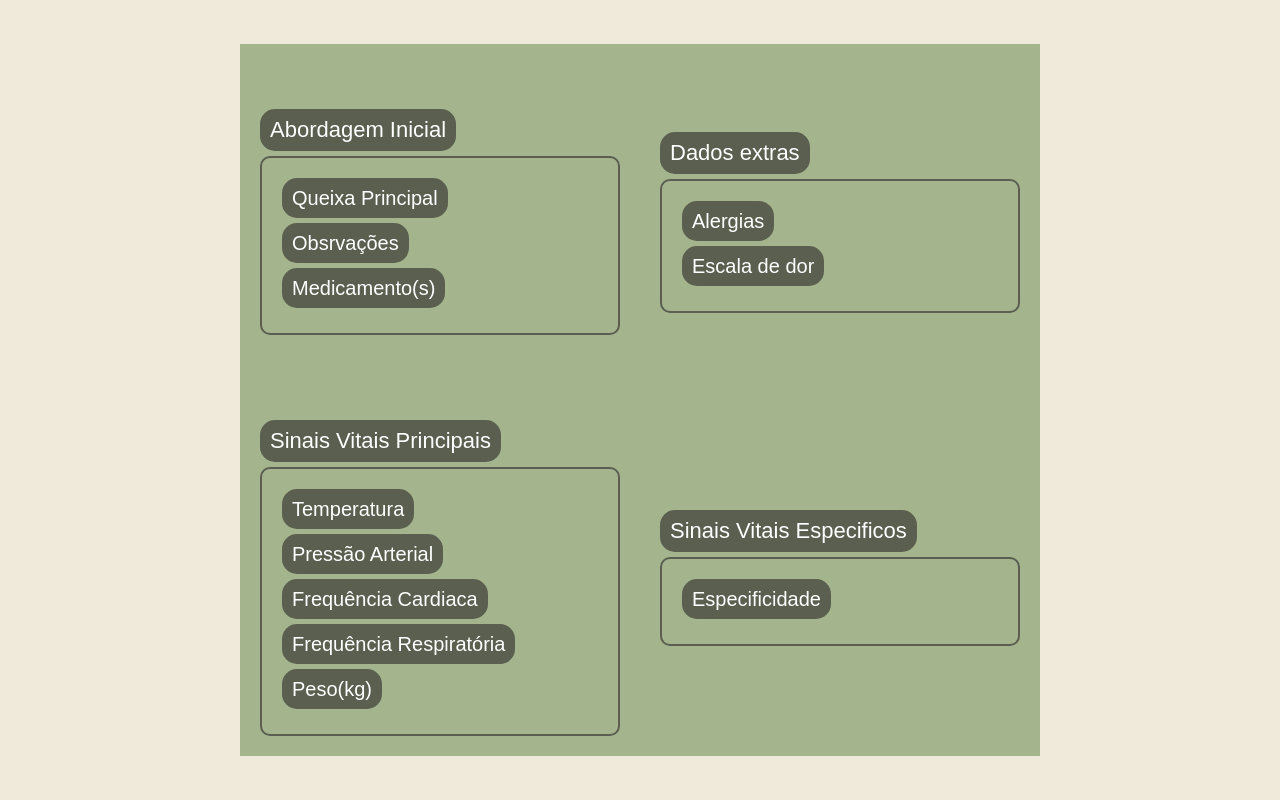
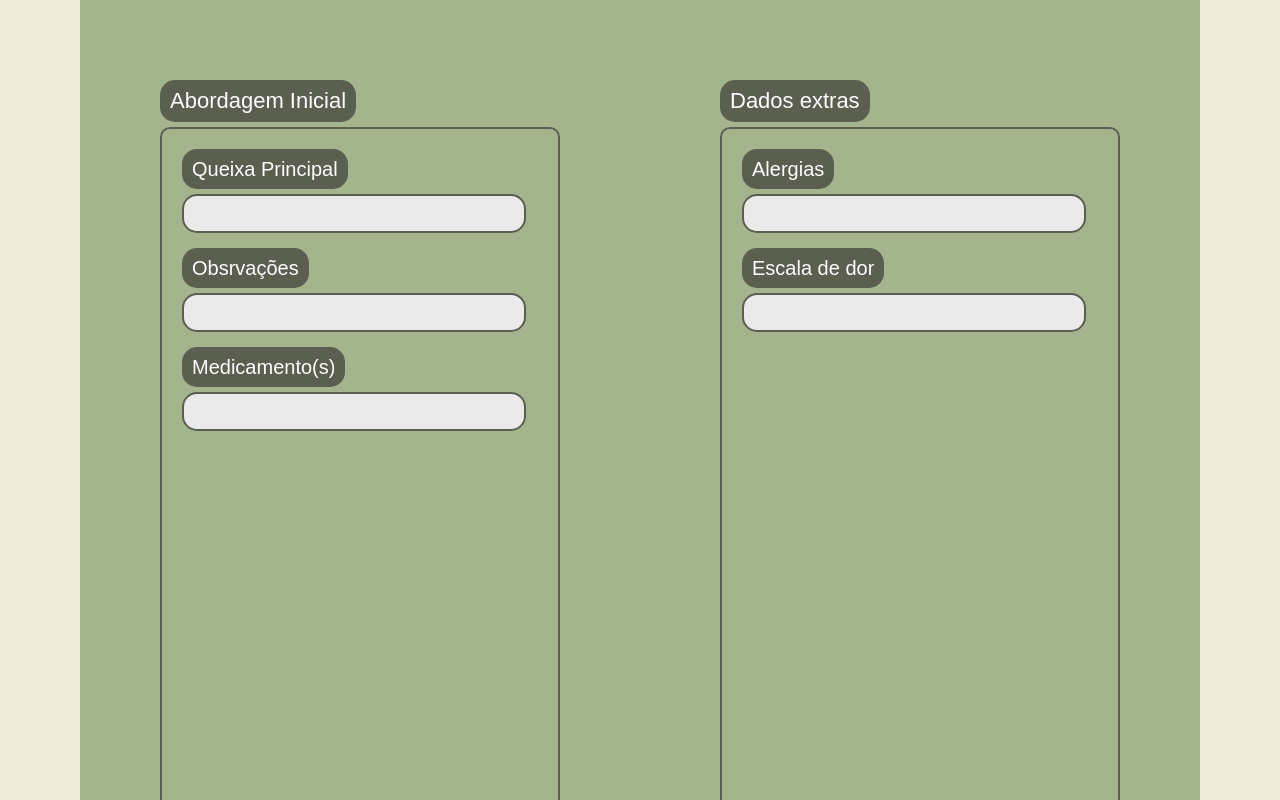
Before and after one commit to emberjp/AcolheMED, a plain HTML site: page public/nurse.html in a window 1280 px wide. Shown: the top 800 px of the page. Drawn offline with Linux system fonts and the light colour scheme.

Commit message:
trying to mke my own styles sheets

```diff
--- a/public/nurse.html
+++ b/public/nurse.html
@@ -2,53 +2,73 @@
 <html lang="pt-BR">
   <head>
     <meta charset="UTF-8" />
-    <meta name="viewport" content="width=device-width, initial-scale=1.0" >
+    <meta name="viewport" content="width=device-width, initial-scale=1.0" />
     <link rel="stylesheet" href="../src/css/reset.css" />
-    <link rel="stylesheet" href="../src/css/styles.css" />
     <link rel="stylesheet" href="../src/css/testeEnzo.css" />
     <title>Tela Enfermeiro</title>
   </head>
+
   <body>
+    <header>
+      <div></div>
+    </header>
+    <main>
       <div class="Tudo">
         <div class="container">
-    <section><!- Abordagem Inicial -->
-      <h2 class ="titulosec">Abordagem Inicial</h2>
+          <section>
+            <!- Abordagem Inicial -->
+            <h2 class="titulosec">Abordagem Inicial</h2>
             <div class="containerOutline">
-      <h3>Queixa Principal</h3>
-      <h3>Obsrvações</h3>
-      <h3>Medicamento(s)</h3>
+              <label for="Queixa">Queixa Principal</label>
+              <input type="text" id="Queixa" name="Queixa" />
+              <label for="Obsrvações">Obsrvações</label>
+              <input type="text" id="Obsrvações" name="Obsrvações" />
+              <label for="Medicamento">Medicamento(s)</label>
+              <input type="text" id="Medicamento" name="Medicamento" />
             </div>
           </section>
         </div>
         <div class="container">
-     <section><!- Dados extras -->
-      <h2 class ="titulosec">Dados extras</h2>
+          <section>
+            <!- Dados extras -->
+            <h2 class="titulosec">Dados extras</h2>
             <div class="containerOutline">
-      <h3>Alergias</h3>
-      <h3>Escala de dor</h3>
+              <label for="Alergia">Alergias</label>
+              <input type="text" id="Alergia" name="Alergia" />
+              <label for="Dor ">Escala de dor</label>
+              <input type="text" id="Dor" name="Dor" />
             </div>
           </section>
         </div>
         <div class="container">
-     <section><!- Sinais Vitais Prinicipais -->
-      <h2 class ="titulosec">Sinais Vitais Principais</h2>
+          <section>
+            <!- Sinais Vitais Prinicipais -->
+            <h2 class="titulosec">Sinais Vitais Principais</h2>
             <div class="containerOutline">
-      <h3>Temperatura</h3>
-      <h3>Pressão Arterial</h3>
-      <h3>Frequência Cardiaca</h3>
-      <h3>Frequência Respiratória </h3>
-      <h3>Peso(kg)</h3>
+              <label for="Temp">Temperatura</label>
+              <input type="text" id="Temp" name="Temp" />
+              <label for="Arterial">Pressão Arterial</label>
+              <input type="text" id="Arterial" name="Arterial" />
+              <label for="Cardiaca">Frequência Cardiaca</label>
+              <input type="text" id="Cardiaca" name="Cardiaca" />
+              <label for="Respriatória">Frequência Respiratória </label>
+              <input type="text" id="Respiratória" name="Respiratória" />
+              <label for="Peso">Peso(kg)</label>
+              <input type="text" id="Peso" name="Peso" />
             </div>
           </section>
         </div>
         <div class="container">
-     <section><!- Sinais Vitais Especificos -->
-      <h2 class ="titulosec">Sinais Vitais Especificos  </h2>
+          <section>
+            <!- Sinais Vitais Especificos -->
+            <h2 class="titulosec">Sinais Vitais Especificos</h2>
             <div class="containerOutline">
-      <h3>Especificidade</h3>
+              <label for="Especificidade">Especificidade</label>
             </div>
           </section>
         </div>
       </div>
+    </main>
+    <footer></footer>
   </body>
 </html>
--- a/src/css/testeEnzo.css
+++ b/src/css/testeEnzo.css
@@ -1,3 +1,17 @@
+:root {
+    --light-green: #A4B58E;
+    --dark-green: #5A5F4F;
+    --lighter-green: #C6E5B1;
+    --beige: #F0EADB;
+}
+body {
+    font-family: Arial, sans-serif;
+    background-color: var(--light-green);
+    display: grid;
+    justify-content: center;
+    align-items: center;
+    height: 100vh;
+}
 h2 {
     display: block;
     background: var(--dark-green);
@@ -8,7 +22,7 @@ h2 {
     margin-bottom: 5px;
     font-size: 22px;
 }
-h3 {
+label {
     display: block;
     background: var(--dark-green);
     color: white;
@@ -23,6 +37,8 @@ body {
 }
 .container{
     width: 400px;
+    height: fit-content;
+    margin:10vh;
 }
 .containerOutline {
     background: var(--light-green);
@@ -30,11 +46,25 @@ body {
     border-radius: 10px;
     border: 2px solid var(--dark-green);
     width: 300;
+    height: 90vh;
 }
 .Tudo{
     background: var(--light-green);
     display: grid;
     grid-template-columns: 1fr 1fr;
-    grid-template-rows: 1fr 1fr;
-    place-items: center center;
+    grid-template-rows:  1fr 1fr;
+    height: 100%;
+
+
 }
+header{
+    background-color: var(--beige);
+}
+input, select {
+    width: 90%;
+    padding: 10px;
+    margin-bottom: 15px;
+    border-radius: 15px;
+    border: 2px solid var(--dark-green);
+    background: #EAEAEA;
+}
```
Lines whose indentation alone changed are shown as unchanged.
